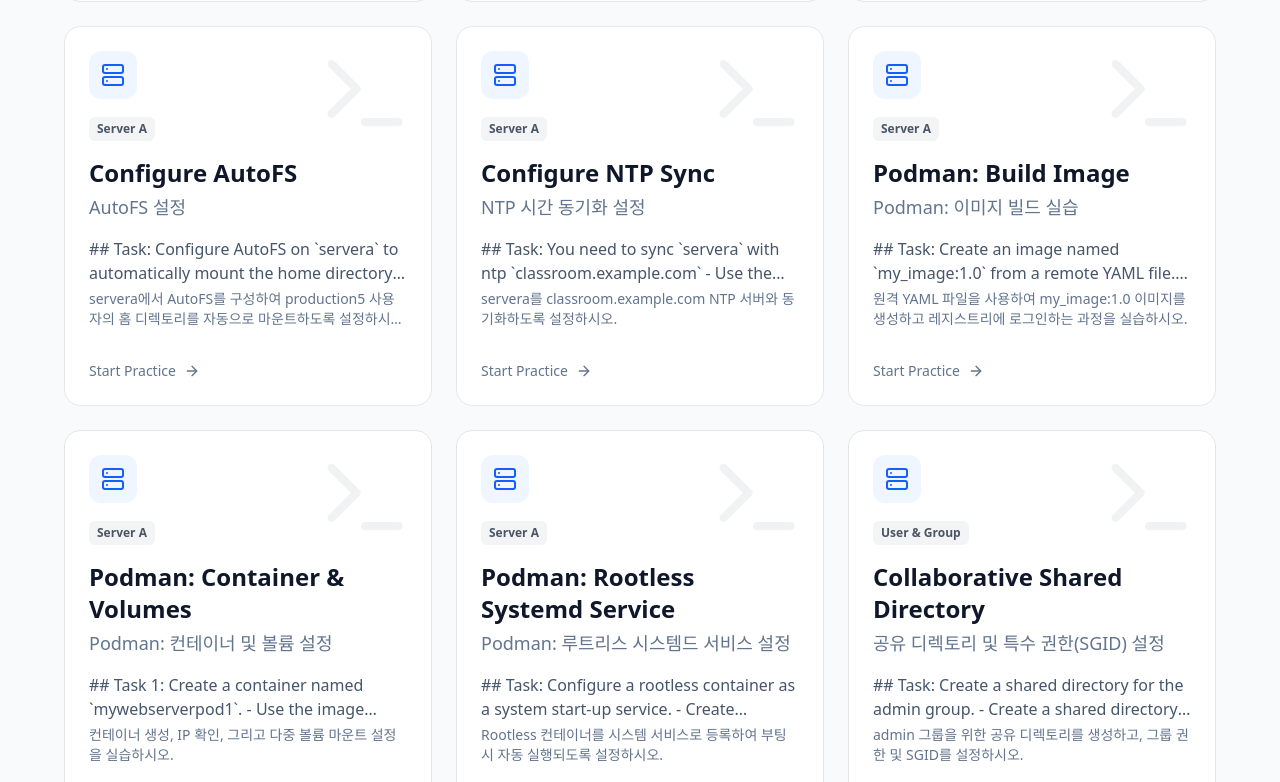
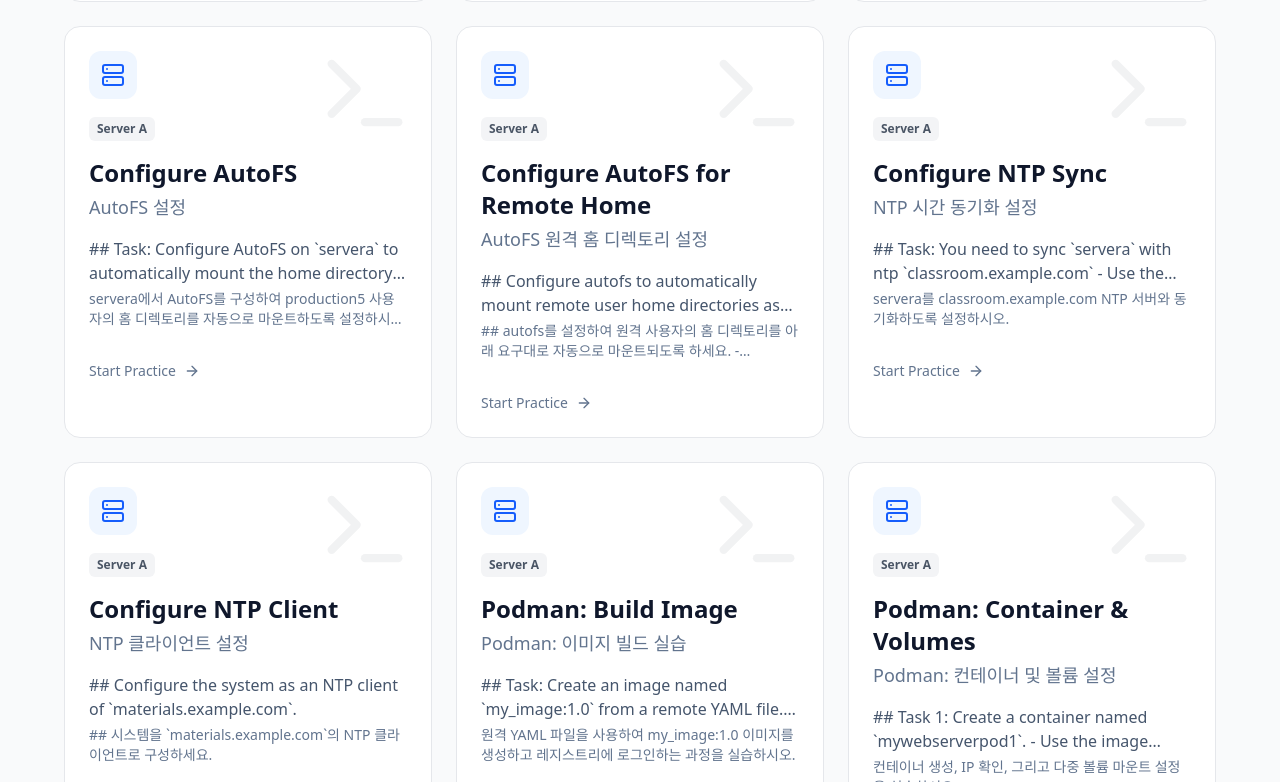
Before and after one commit to tacowasabii/RHCSA, a React (Vite) app: page / in a window 1280 px wide. Shown: the part 1878-2660 px from the top of the page. Built offline with nearby package versions, Linux system fonts and the light colour scheme.

Commit message:
feat:atuofos

```diff
--- a/src/data/problems.ts
+++ b/src/data/problems.ts
@@ -801,6 +801,85 @@
     ]
   },
   {
+    id: 'autofs-remote-home',
+    category: 'Server A',
+    title: 'Configure AutoFS for Remote Home',
+    titleKo: 'AutoFS 원격 홈 디렉토리 설정',
+    description: `## Configure autofs to automatically mount remote user home directories as follows:
+
+- \`materials.example.com\` (172.25.254.254) has an NFS shared directory \`/rhome\`. This filesystem contains a pre-configured home directory for user \`remoteuser1\`.
+- The home directory for \`remoteuser1\` is \`materials.example.com:/rhome/remoteuser1\`.
+- The home directory for \`remoteuser1\` should be automatically mounted under \`/rhome/remoteuser1\` on the local system.
+- The home directory must be writable by the user.
+- The password for \`remoteuser1\` is \`flectrag\`.`,
+    descriptionKo: `## autofs를 설정하여 원격 사용자의 홈 디렉토리를 아래 요구대로 자동으로 마운트되도록 하세요.
+
+- \`materials.example.com\` (172.25.254.254)에는 NFS 공유 디렉토리 \`/rhome\`이 있습니다. 이 파일 시스템에는 사용자 \`remoteuser1\`에 대해 사전 구성된 홈 디렉토리가 포함됩니다.
+- \`remoteuser1\`의 홈 디렉토리는 \`materials.example.com:/rhome/remoteuser1\`입니다.
+- \`remoteuser1\`의 홈 디렉토리는 로컬의 \`/rhome\` 디렉토리 하위의 \`/rhome/remoteuser1\`로 자동으로 마운트되어야 합니다.
+- 홈 디렉토리는 사용자가 쓰기 가능해야 합니다.
+- \`remoteuser1\`의 비밀번호는 \`flectrag\`입니다.`,
+    scenarios: [
+      'NFS Server: materials.example.com (172.25.254.254)',
+      'Remote Path: /rhome/remoteuser1',
+      'Local Mount: /rhome/remoteuser1',
+      'User: remoteuser1',
+      'Password: flectrag'
+    ],
+    steps: [
+      {
+        id: 1,
+        instruction: 'Install the autofs package',
+        instructionKo: 'autofs 패키지를 설치하시오.',
+        command: 'dnf -y install autofs'
+      },
+      {
+        id: 2,
+        instruction: 'Enable and start the autofs service',
+        instructionKo: 'autofs 서비스를 활성화하고 시작하시오.',
+        command: 'systemctl enable --now autofs'
+      },
+      {
+        id: 3,
+        instruction: 'Open the master map file with vim',
+        instructionKo: '/etc/auto.master 파일을 vim 에디터로 여시오.',
+        command: 'vim /etc/auto.master'
+      },
+      {
+        id: 4,
+        instruction: 'Configure /etc/auto.master to manage /rhome',
+        instructionKo: '/rhome 디렉토리 관리를 위해 /etc/auto.master 파일을 수정하시오.',
+        isMultiLine: true,
+        command: '/rhome /etc/auto.rhome'
+      },
+      {
+        id: 5,
+        instruction: 'Create and open the indirect map file',
+        instructionKo: '/etc/auto.rhome 파일을 생성하고 여시오.',
+        command: 'vim /etc/auto.rhome'
+      },
+      {
+        id: 6,
+        instruction: 'Configure /etc/auto.rhome for the remoteuser1 mount',
+        instructionKo: 'remoteuser1 마운트 설정을 위해 /etc/auto.rhome 파일을 수정하시오.',
+        isMultiLine: true,
+        command: 'remoteuser1 -rw materials.example.com:/rhome/remoteuser1'
+      },
+      {
+        id: 7,
+        instruction: 'Restart autofs service to apply changes',
+        instructionKo: '변경 사항을 적용하기 위해 autofs 서비스를 재시작하시오.',
+        command: 'systemctl restart autofs'
+      },
+      {
+        id: 8,
+        instruction: 'Verify the mount by accessing the directory',
+        instructionKo: '디렉토리에 접근하여 마운트를 확인하시오.',
+        command: 'ls -ltr /rhome/remoteuser1'
+      }
+    ]
+  },
+  {
     id: 'ntp-configuration',
     category: 'Server A',
     title: 'Configure NTP Sync',
@@ -877,6 +956,58 @@
         instruction: 'Enable the chronyd-restricted service',
         instructionKo: 'chronyd-restricted 서비스를 활성화(enable) 하시오.',
         command: 'systemctl enable chronyd-restricted.service'
+      }
+    ]
+  },
+  {
+    id: 'ntp-client-configuration',
+    category: 'Server A',
+    title: 'Configure NTP Client',
+    titleKo: 'NTP 클라이언트 설정',
+    description: `## Configure the system as an NTP client of \`materials.example.com\`.`,
+    descriptionKo: `## 시스템을 \`materials.example.com\`의 NTP 클라이언트로 구성하세요.`,
+    scenarios: [
+      'NTP Server: materials.example.com',
+      'Service: chronyd',
+      'Config File: /etc/chrony.conf'
+    ],
+    steps: [
+      {
+        id: 1,
+        instruction: 'Check the chronyd service status',
+        instructionKo: 'chronyd 서비스 상태를 확인하시오.',
+        command: 'systemctl status chronyd'
+      },
+      {
+        id: 2,
+        instruction: 'Enable and start the chronyd service',
+        instructionKo: 'chronyd 서비스를 활성화하고 시작하시오.',
+        command: 'systemctl enable --now chronyd'
+      },
+      {
+        id: 3,
+        instruction: 'Open /etc/chrony.conf with vim',
+        instructionKo: '/etc/chrony.conf 파일을 vim 에디터로 여시오.',
+        command: 'vim /etc/chrony.conf'
+      },
+      {
+        id: 4,
+        instruction: 'Add the NTP server configuration',
+        instructionKo: 'NTP 서버 설정을 추가하시오.',
+        isMultiLine: true,
+        command: 'server materials.example.com iburst'
+      },
+      {
+        id: 5,
+        instruction: 'Restart the chronyd service',
+        instructionKo: 'chronyd 서비스를 재시작하시오.',
+        command: 'systemctl restart chronyd'
+      },
+      {
+        id: 6,
+        instruction: 'Verify the NTP sources',
+        instructionKo: 'NTP 소스를 확인하시오.',
+        command: 'chronyc sources'
       }
     ]
   },
```
